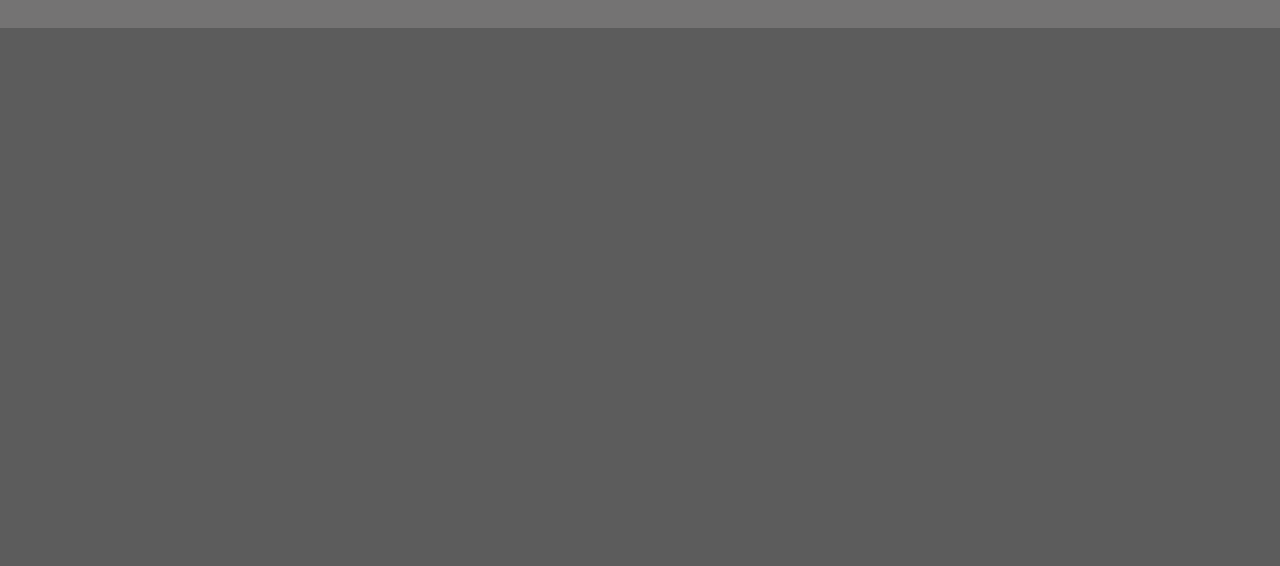
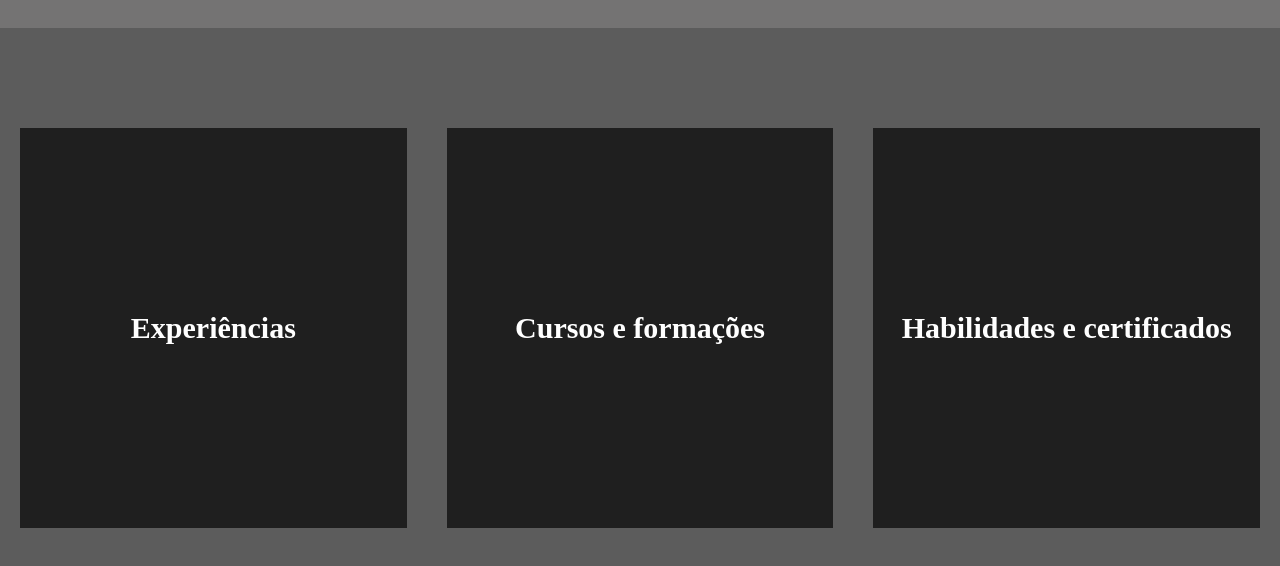
Before and after one commit to kaiquedaroque/kaique, a plain HTML site: page index.html in a window 1280 px wide. Shown: the part 372-938 px from the top of the page. Drawn offline with Linux system fonts and the light colour scheme.

Commit message:
Conteúdo principal feito

```diff
--- a/index.html
+++ b/index.html
@@ -12,8 +12,20 @@
         </header>
         <!-- PRINCIPAL -->
         <main id="principal">
+            <div class="caixa">
+                <h3 class="texto"> Experiências</h3>
+            </div>
 
+            <div class="caixa">
+                <h3 class="texto">Cursos e formações</h3>
+            </div>
+
+
+            <div class="caixa">
+                <h3 class="texto">Habilidades e certificados</h3>
+            </div>
         </main>
+
         <!-- RODAPÉ -->
         <footer id="rodapé">
 
--- a/style.css
+++ b/style.css
@@ -26,7 +26,27 @@ html * {
 #principal {
     height: 600px;
     background-color: #5c5c5c;
+    display: flex;
+    justify-content: center;
+    align-items: center;
 }
+.caixa {
+    background-color: #1f1f1f;
+    height: 400px;
+    width: 400px;
+    margin: 20px;
+/* Alinhamento do texto caixa */
+    display: flex;
+    justify-content: center;
+    align-items: center;
+}
+
+.texto {
+    color: white;
+    font-size: 30px
+    ;
+}
+
 
 #rodapé {
     height: 200PX;
```
